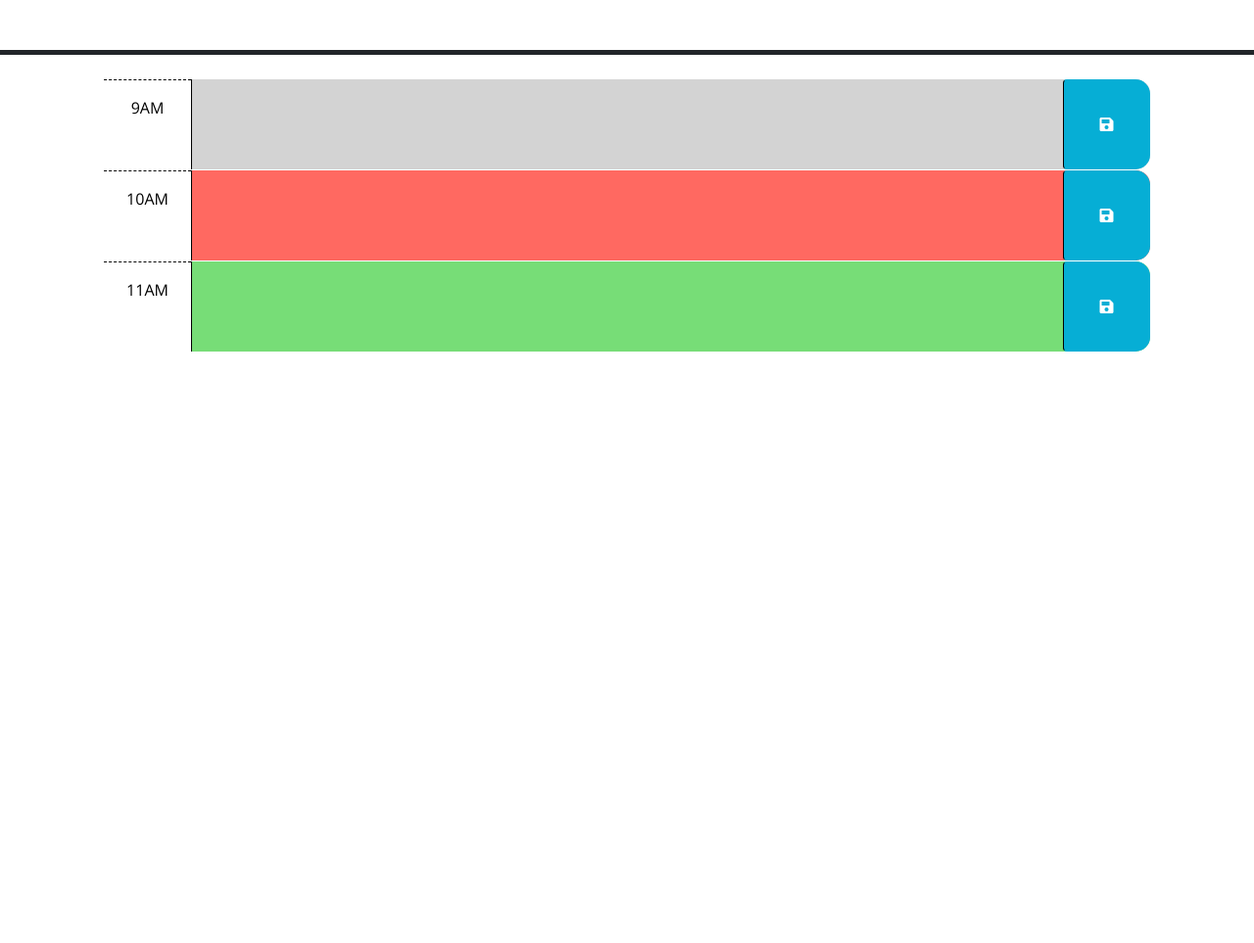
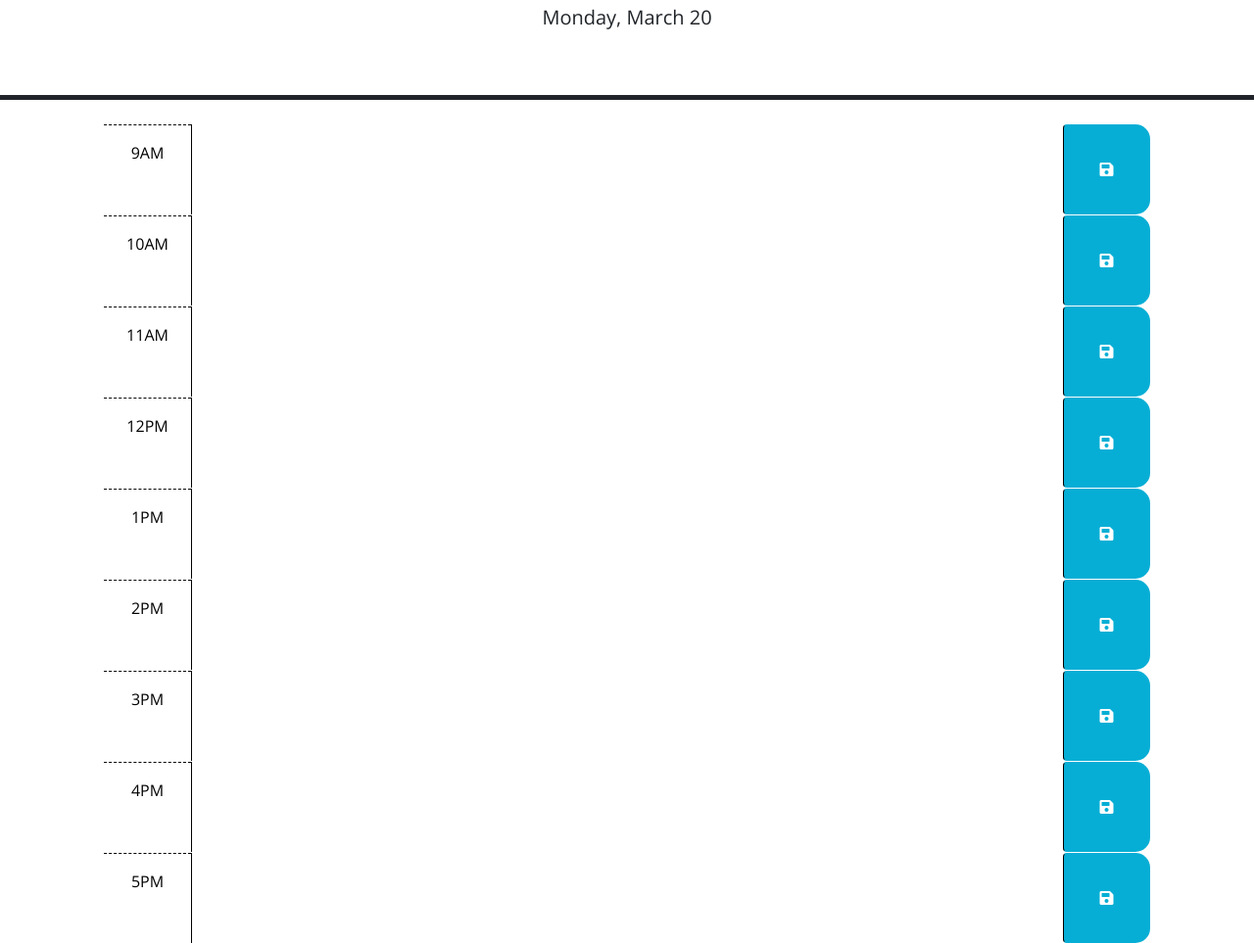
Before and after one commit to SadimaMaharjan/plan-my-day, a plain HTML site: page index.html in a window 1280 px wide. Shown: the part 176-1139 px from the top of the page at 98% size. Before the commit the page ends 800 px from the top, so only its background shows below. Drawn offline with nearby package versions, Linux system fonts and the light colour scheme; files that its build step writes are made by us from their sources.

Commit message:
adds current date to the header

```diff
--- a/assets/js/script.js
+++ b/assets/js/script.js
@@ -1,23 +1,20 @@
-// Wrap all code that interacts with the DOM in a call to jQuery to ensure that
-// the code isn't run until the browser has finished rendering all the elements
-// in the html.
-$(function () {
-  // TODO: Add a listener for click events on the save button. This code should
-  // use the id in the containing time-block as a key to save the user input in
-  // local storage. HINT: What does `this` reference in the click listener
-  // function? How can DOM traversal be used to get the "hour-x" id of the
-  // time-block containing the button that was clicked? How might the id be
-  // useful when saving the description in local storage?
+// save reference to important DOM elements
+var currentDayDisplayEl = $("#currentDay");
+
+// Wrap all code that interacts with the DOM in a call to jQuery to ensure that the code isn't run until the browser has finished rendering all the elements in the html.
+
+$(document).ready(function () {
+  // TODO: Add a listener for click events on the save button. This code should use the id in the containing time-block as a key to save the user input in local storage. HINT: What does `this` reference in the click listener function? How can DOM traversal be used to get the "hour-x" id of the time-block containing the button that was clicked? How might the id be useful when saving the description in local storage?
   //
-  // TODO: Add code to apply the past, present, or future class to each time
-  // block by comparing the id to the current hour. HINTS: How can the id
-  // attribute of each time-block be used to conditionally add or remove the
-  // past, present, and future classes? How can Day.js be used to get the
-  // current hour in 24-hour time?
+  // TODO: Add code to apply the past, present, or future class to each time block by comparing the id to the current hour. HINTS: How can the id attribute of each time-block be used to conditionally add or remove the past, present, and future classes? How can Day.js be used to get the current hour in 24-hour time?
   //
-  // TODO: Add code to get any user input that was saved in localStorage and set
-  // the values of the corresponding textarea elements. HINT: How can the id
-  // attribute of each time-block be used to do this?
+  // TODO: Add code to get any user input that was saved in localStorage and set the values of the corresponding textarea elements. HINT: How can the id attribute of each time-block be used to do this?
   //
   // TODO: Add code to display the current date in the header of the page.
+
+  function displayCurrentDay() {
+    var today = dayjs().format("dddd, MMMM D");
+    currentDayDisplayEl.text(today);
+  }
+  displayCurrentDay();
 });
--- a/index.html
+++ b/index.html
@@ -18,7 +18,7 @@
       href="https://fonts.googleapis.com/css?family=Open+Sans&display=swap"
       rel="stylesheet"
     />
-    <link rel="stylesheet" href="style.css" />
+    <link rel="stylesheet" href="./assets/css/style.css" />
     <title>Work Day Scheduler</title>
   </head>
 
@@ -40,7 +40,7 @@
         -->
 
       <!-- Example of a past time block. The "past" class adds a gray background color. -->
-      <div id="hour-9" class="row time-block past">
+      <div id="hour-9" class="row time-block">
         <div class="col-2 col-md-1 hour text-center py-3">9AM</div>
         <textarea class="col-8 col-md-10 description" rows="3"> </textarea>
         <button class="btn saveBtn col-2 col-md-1" aria-label="save">
@@ -49,7 +49,7 @@
       </div>
 
       <!-- Example of a a present time block. The "present" class adds a red background color. -->
-      <div id="hour-10" class="row time-block present">
+      <div id="hour-10" class="row time-block">
         <div class="col-2 col-md-1 hour text-center py-3">10AM</div>
         <textarea class="col-8 col-md-10 description" rows="3"> </textarea>
         <button class="btn saveBtn col-2 col-md-1" aria-label="save">
@@ -58,8 +58,50 @@
       </div>
 
       <!-- Example of a future time block. The "future" class adds a green background color. -->
-      <div id="hour-11" class="row time-block future">
+      <div id="hour-11" class="row time-block">
         <div class="col-2 col-md-1 hour text-center py-3">11AM</div>
+        <textarea class="col-8 col-md-10 description" rows="3"> </textarea>
+        <button class="btn saveBtn col-2 col-md-1" aria-label="save">
+          <i class="fas fa-save" aria-hidden="true"></i>
+        </button>
+      </div>
+      <div id="hour-12" class="row time-block">
+        <div class="col-2 col-md-1 hour text-center py-3">12PM</div>
+        <textarea class="col-8 col-md-10 description" rows="3"> </textarea>
+        <button class="btn saveBtn col-2 col-md-1" aria-label="save">
+          <i class="fas fa-save" aria-hidden="true"></i>
+        </button>
+      </div>
+      <div id="hour-1" class="row time-block">
+        <div class="col-2 col-md-1 hour text-center py-3">1PM</div>
+        <textarea class="col-8 col-md-10 description" rows="3"> </textarea>
+        <button class="btn saveBtn col-2 col-md-1" aria-label="save">
+          <i class="fas fa-save" aria-hidden="true"></i>
+        </button>
+      </div>
+      <div id="hour-2" class="row time-block">
+        <div class="col-2 col-md-1 hour text-center py-3">2PM</div>
+        <textarea class="col-8 col-md-10 description" rows="3"> </textarea>
+        <button class="btn saveBtn col-2 col-md-1" aria-label="save">
+          <i class="fas fa-save" aria-hidden="true"></i>
+        </button>
+      </div>
+      <div id="hour-3" class="row time-block">
+        <div class="col-2 col-md-1 hour text-center py-3">3PM</div>
+        <textarea class="col-8 col-md-10 description" rows="3"> </textarea>
+        <button class="btn saveBtn col-2 col-md-1" aria-label="save">
+          <i class="fas fa-save" aria-hidden="true"></i>
+        </button>
+      </div>
+      <div id="hour-4" class="row time-block">
+        <div class="col-2 col-md-1 hour text-center py-3">4PM</div>
+        <textarea class="col-8 col-md-10 description" rows="3"> </textarea>
+        <button class="btn saveBtn col-2 col-md-1" aria-label="save">
+          <i class="fas fa-save" aria-hidden="true"></i>
+        </button>
+      </div>
+      <div id="hour-5" class="row time-block">
+        <div class="col-2 col-md-1 hour text-center py-3">5PM</div>
         <textarea class="col-8 col-md-10 description" rows="3"> </textarea>
         <button class="btn saveBtn col-2 col-md-1" aria-label="save">
           <i class="fas fa-save" aria-hidden="true"></i>
@@ -73,6 +115,7 @@
       crossorigin="anonymous"
     ></script>
 
-    <script src="script.js"></script>
+
+    <script src="./assets/js/script.js"></script>
   </body>
 </html>
```
Also changed, not shown: 1 other file.
